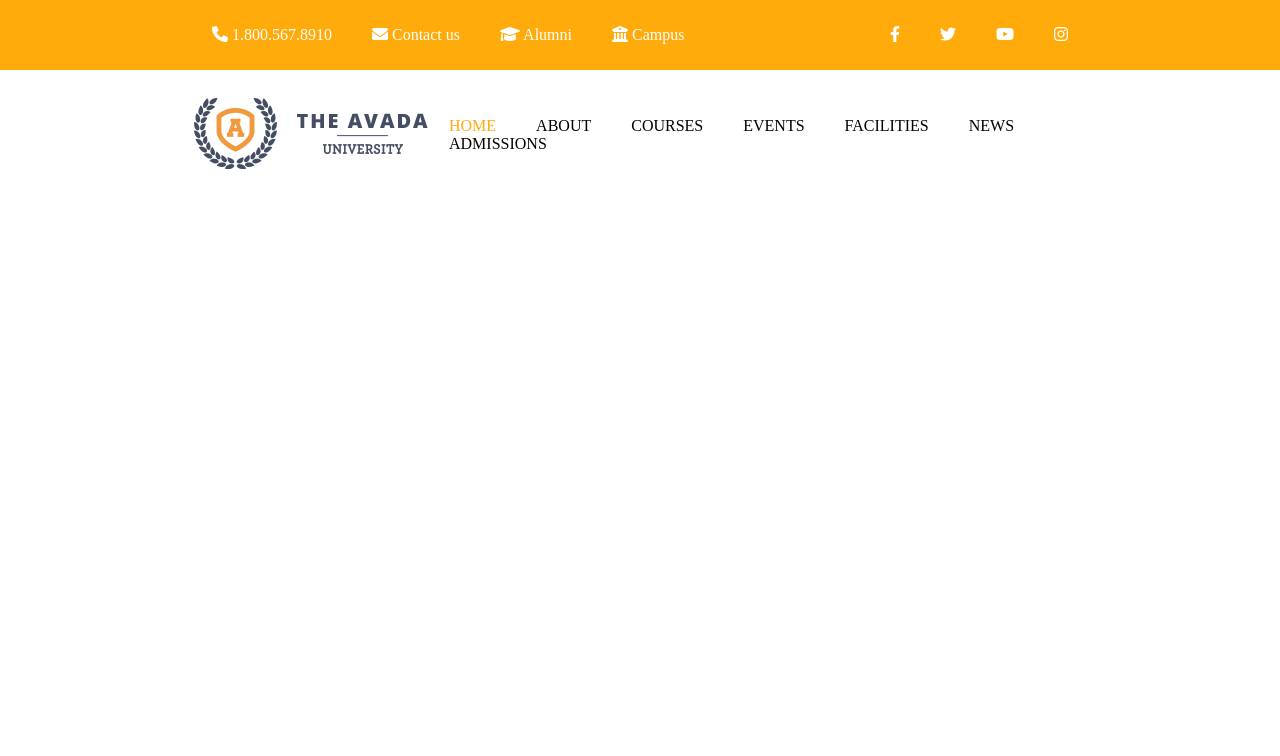
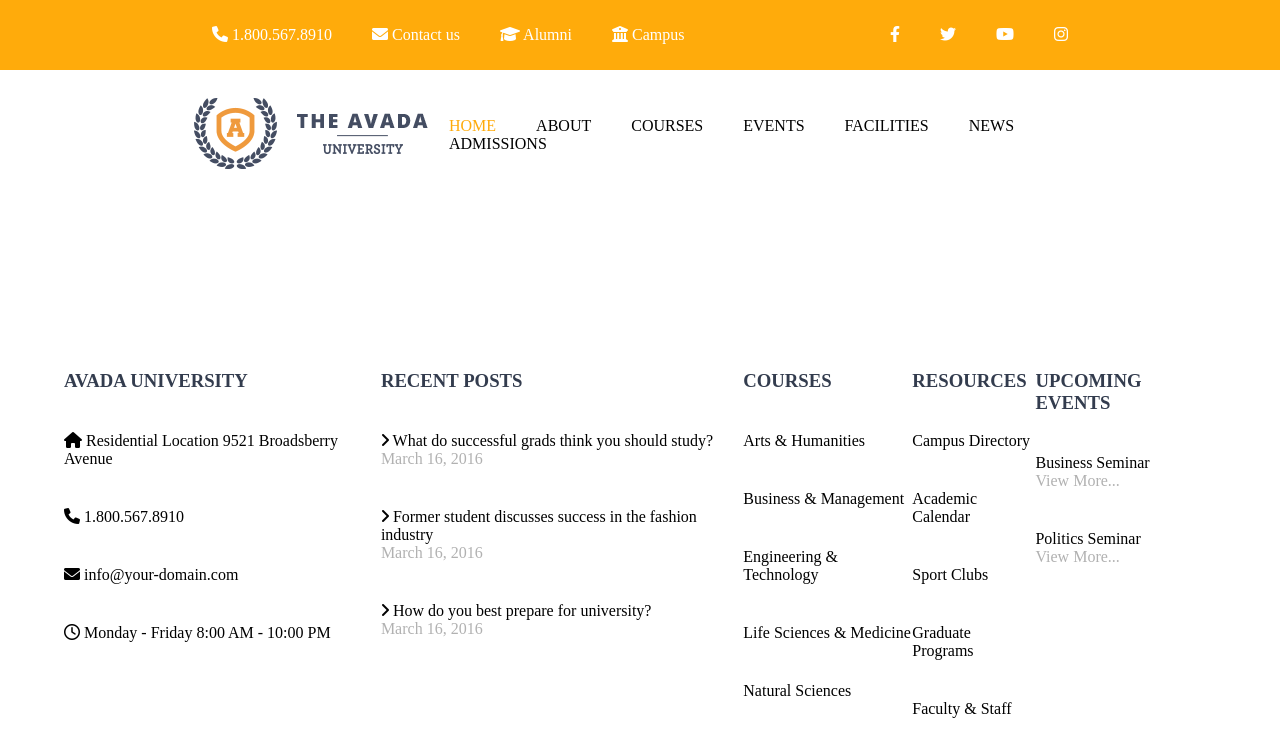
Before and after one commit to Angelo7x/proj-html-vuejs, a Vue app: page / in a window 1280 px wide. Shown: the top 756 px of the page. Built offline with nearby package versions, Linux system fonts and the light colour scheme.

Commit message:
finito footer

```diff
--- a/src/assets/style/variables.scss
+++ b/src/assets/style/variables.scss
@@ -1 +1,3 @@
 $sizeContainer: 70%;
+
+$sizeFooterContainer: 90%;
--- a/src/components/Footer.vue
+++ b/src/components/Footer.vue
@@ -1,15 +1,183 @@
 <template>
   <footer>
-
+    <div class="footer-container">
+      <ul>
+        <li><h3>AVADA UNIVERSITY</h3>
+          <ul>
+            <li v-for="(avadaElm, index) in avada" :key="index"><span v-html="avadaElm.avadaIcon"></span>  {{avadaElm.avadaLink}}</li>
+          </ul>
+        </li>
+        <li><h3>RECENT POSTS</h3>
+          <ul>
+            <li v-for="(postsElm, index) in posts" :key="index">
+              <a :href="postsElm.url"><span v-html="postsElm.postsIcon"></span>  {{postsElm.postsLink}}</a>
+              <div>{{postsElm.date}}</div>
+            </li>
+          </ul>
+        </li>
+        <li><h3>COURSES</h3>
+          <ul>
+            <li v-for="(coursesElm, index) in courses" :key="index">
+              <a :href="coursesElm.url">{{coursesElm.coursesLink}}</a>
+            </li>
+          </ul>
+        </li>
+        <li><h3>RESOURCES</h3>
+          <ul>
+            <li v-for="(resourcesElm, index) in resources" :key="index">
+              <a :href="resourcesElm.url">{{resourcesElm.resourcesLink}}</a>
+            </li>
+          </ul>
+        </li>
+        <li><h3>UPCOMING EVENTS</h3>
+          <ul>
+            <li v-for="(eventsElm, index) in events" :key="index">
+              {{eventsElm.eventsLink}}
+              <div>View More...</div>
+            </li>
+          </ul>
+        </li>
+      </ul>
+    </div>
   </footer>
 </template>
 
 <script>
 export default {
     name: "Footer",
+    data() {
+      return {
+        avada: [
+          {
+            avadaIcon: '<i class="fas fa-home"></i>',
+            avadaLink: "Residential Location 9521 Broadsberry Avenue",
+          },
+          {
+            avadaIcon: '<i class="fas fa-phone"></i>',
+            avadaLink: "1.800.567.8910",
+          },
+          {
+            avadaIcon: '<i class="fas fa-envelope"></i>',
+            avadaLink: "info@your-domain.com",
+          },
+          {
+            avadaIcon: '<i class="far fa-clock"></i>',
+            avadaLink: "Monday - Friday 8:00 AM - 10:00 PM",
+          },
+        ],
+        posts: [
+          {
+            postsLink: "What do successful grads think you should study?",
+            url: "#",
+            date: "March 16, 2016",
+            postsIcon: '<i class="fas fa-angle-right"></i>',
+          },
+          {
+            postsLink: "Former student discusses success in the fashion industry",
+            url: "#",
+            date: "March 16, 2016",
+            postsIcon: '<i class="fas fa-angle-right"></i>',
+          },
+          {
+            postsLink: "How do you best prepare for university?",
+            url: "#",
+            date: "March 16, 2016",
+            postsIcon: '<i class="fas fa-angle-right"></i>',
+          },
+        ],
+        courses: [
+          {
+            coursesLink: "Arts & Humanities",
+            url: "#",
+
+          },
+          {
+            coursesLink: "Business & Management",
+            url: "#",
+          },
+          {
+            coursesLink: "Engineering & Technology",
+            url: "#",
+          },
+          {
+            coursesLink: "Life Sciences & Medicine",
+            url: "#",
+          },
+          {
+            coursesLink: "Natural Sciences",
+            url: "#",
+          },
+        ],
+        resources: [
+          {
+            resourcesLink: "Campus Directory",
+            url: "#",
+          },
+          {
+            resourcesLink: "Academic Calendar",
+            url: "#",
+          },
+          {
+            resourcesLink: "Sport Clubs",
+            url: "#",
+          },
+          {
+            resourcesLink: "Graduate Programs",
+            url: "#",
+          },
+          {
+            resourcesLink: "Faculty & Staff",
+            url: "#",
+          },
+        ],
+        events: [
+          {
+            eventsLink: "Business Seminar",
+          },
+          {
+            eventsLink: "Politics Seminar",
+          },
+        ]
+      }
+    }
 }
 </script>
 
 <style lang="scss" scoped>
-
+footer {
+  margin-top: 300px;
+  .footer-container {
+    @import '../assets/style/variables';
+    width: $sizeFooterContainer;
+    // height: 200px;
+    margin: auto;
+    a {
+      text-decoration: none;
+      color: black;
+    }
+    a:hover {
+      opacity: 0.6;
+    }
+    ul {
+      display: flex;
+      justify-content: space-between;
+      list-style: none;
+      h3 {
+        color: #333c4e;
+        margin-bottom: 20px;
+      }
+      ul {
+        display: flex;
+        flex-direction: column;
+        div {
+          color: rgb(177, 177, 177);
+        }
+        li {
+          padding: 20px 0;
+          display: inline-block;
+        }
+      }
+    }
+  }
+}
 </style>
```
